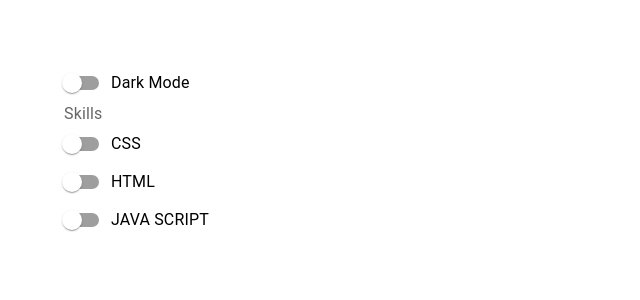
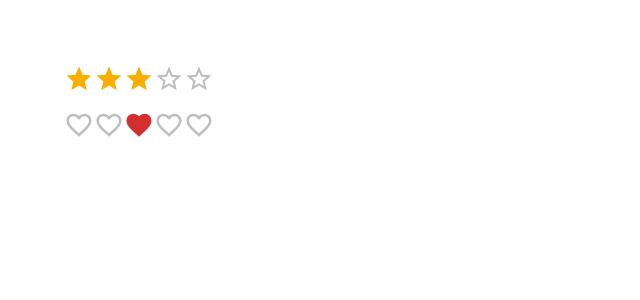
Before and after one commit to rahmanizum/Material-UI-Learning, a React (Create React App) app: page / in a window 1280 px wide. Shown: the top 300 px of the page, without its empty margins (0-640 px from the left). Built offline with nearby package versions, Linux system fonts and the light colour scheme.

Commit message:
Mui Rating

```diff
--- a/src/App.js
+++ b/src/App.js
@@ -5,7 +5,8 @@
 // import MuiSelect from './components/MuiSelect';
 // import MuiRadioButtton from "./components/MuiRadioButton";
 // import MuiCheckBox from "./components/MuiCheckBox";
-import MuiSwitch from "./components/MuiSwitch";
+// import MuiSwitch from "./components/MuiSwitch";
+import MuiRating from "./components/MuiRating";
 function App() {
   return (
     <div className="App">
@@ -15,7 +16,8 @@
       {/* <MuiSelect/> */}
       {/* <MuiRadioButtton/> */}
       {/* <MuiCheckBox/> */}
-      <MuiSwitch/>
+      {/* <MuiSwitch/> */}
+      <MuiRating/>
 
     </div>
   );
--- /dev/null
+++ b/src/components/MuiRating.jsx
@@ -0,0 +1,38 @@
+import React, { useState } from "react";
+import { Stack, Rating } from "@mui/material";
+import FavoriteIcon from '@mui/icons-material/Favorite'
+import FavoriteBorderIcon from '@mui/icons-material/FavoriteBorder'
+
+
+const MuiRating = () => {
+  const [value, setValue] = useState(3);
+  console.log({ value });
+  const handleChange = (e, val) => {
+    setValue(val);
+  };
+  return (
+    <Stack spacing={2}>
+      <Stack>
+        <Rating
+          value={value}
+          onChange={handleChange}
+          precision={0.5}
+          size="large"
+        />
+      </Stack>
+      <Stack>
+        <Rating
+          value={value}
+          onChange={handleChange}
+          precision={0.5}
+          size="large"
+          icon = {<FavoriteIcon fontSize="inherit" color="error"/>}
+          emptyIcon= {<FavoriteBorderIcon fontSize="inherit" />}
+          highlightSelectedOnly
+        />
+      </Stack>
+    </Stack>
+  );
+};
+
+export default MuiRating;
```
